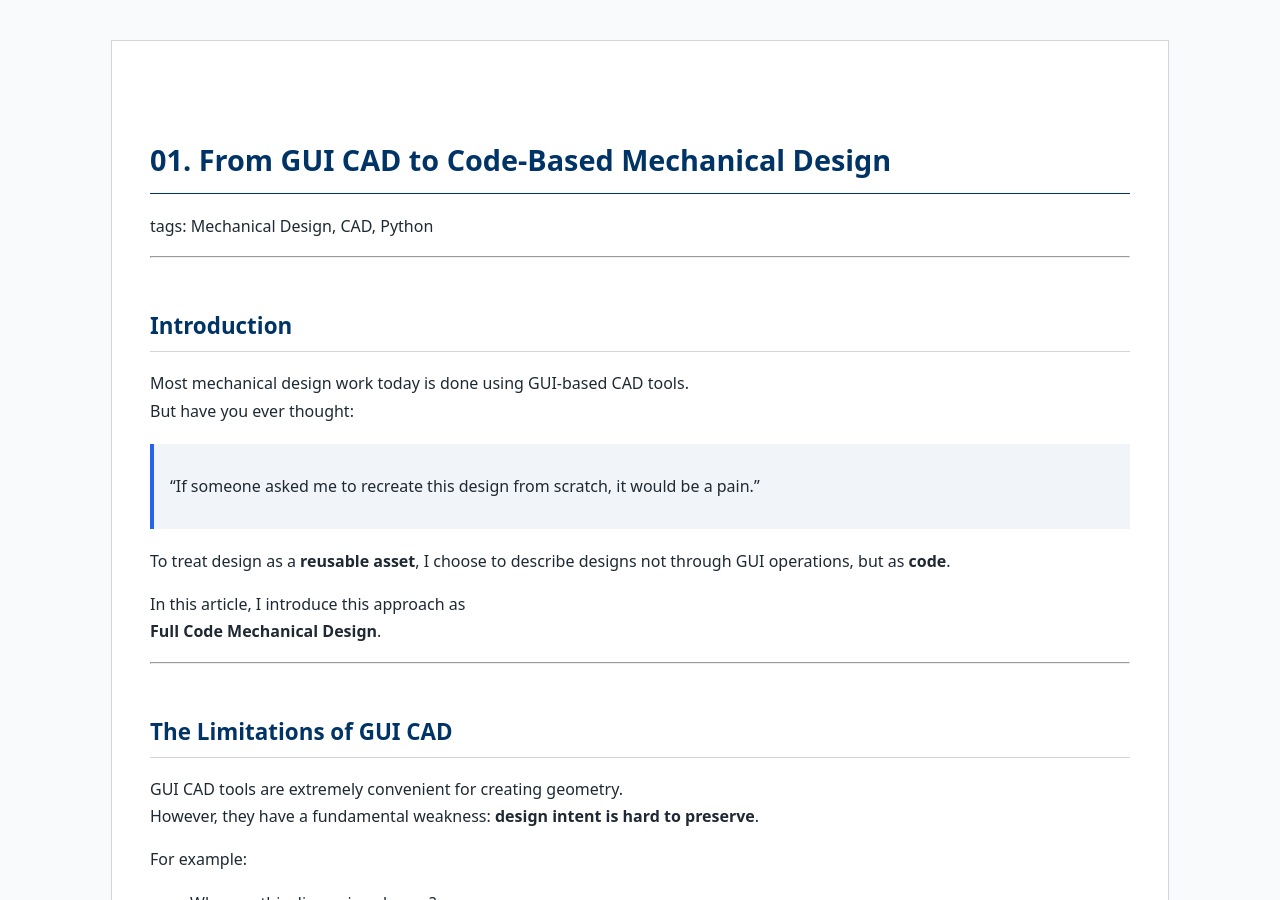
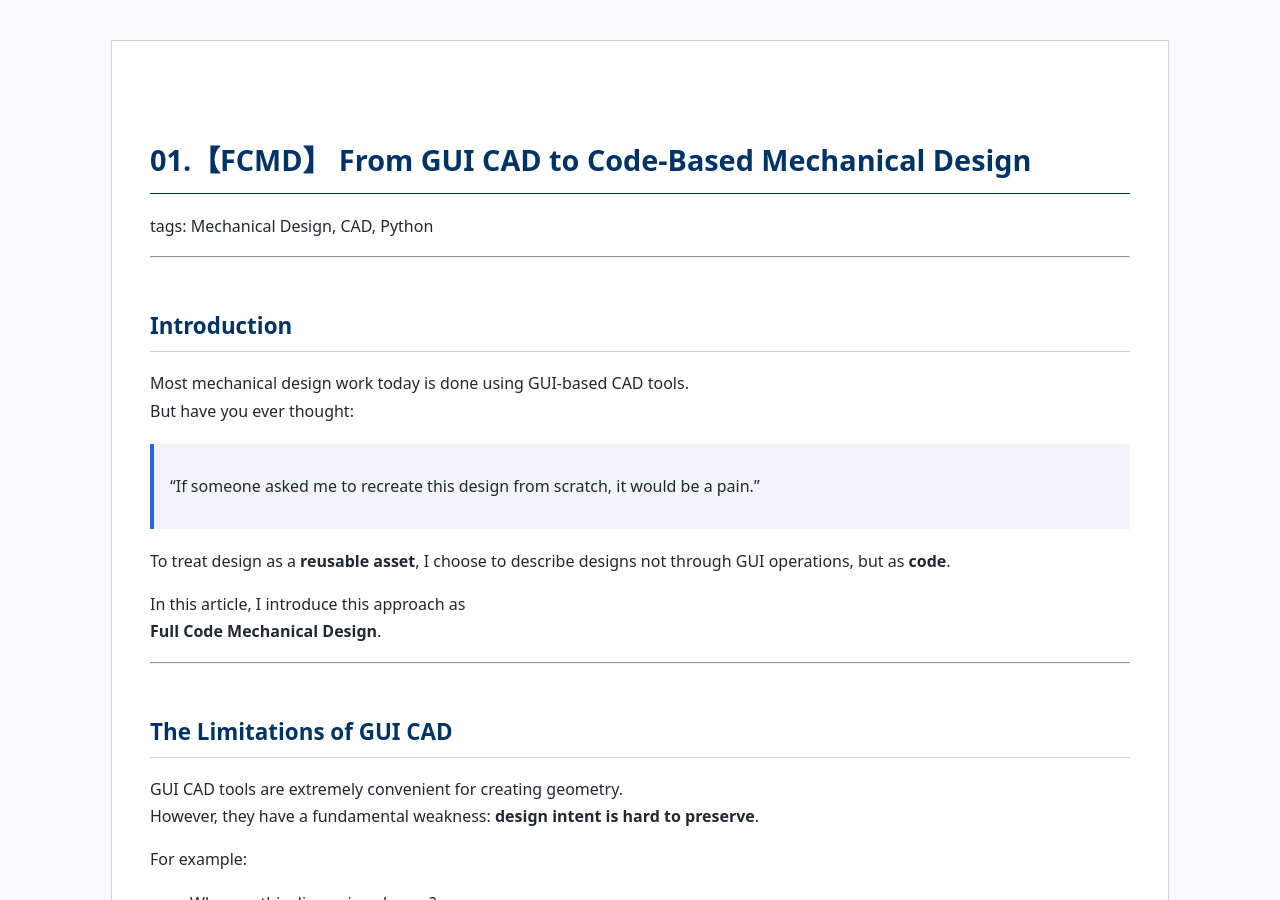
Before and after one commit to Samizo-AITL/qiita-articles, a Jekyll site: the page built from articles/en/01_gui-cad-to-code.md, in a window 1280 px wide and 900 px high. Built offline with Jekyll 4.4.1, drawn with Linux system fonts in a browser that asks for light colours.

Commit message:
Update 01_gui-cad-to-code.md

```diff
--- a/articles/en/01_gui-cad-to-code.md
+++ b/articles/en/01_gui-cad-to-code.md
@@ -3,7 +3,7 @@ layout: default
 title: Qiita Articles
 ---
 
-# 01. From GUI CAD to Code-Based Mechanical Design
+# 01.【FCMD】 From GUI CAD to Code-Based Mechanical Design
 tags: Mechanical Design, CAD, Python
 
 ---
```
